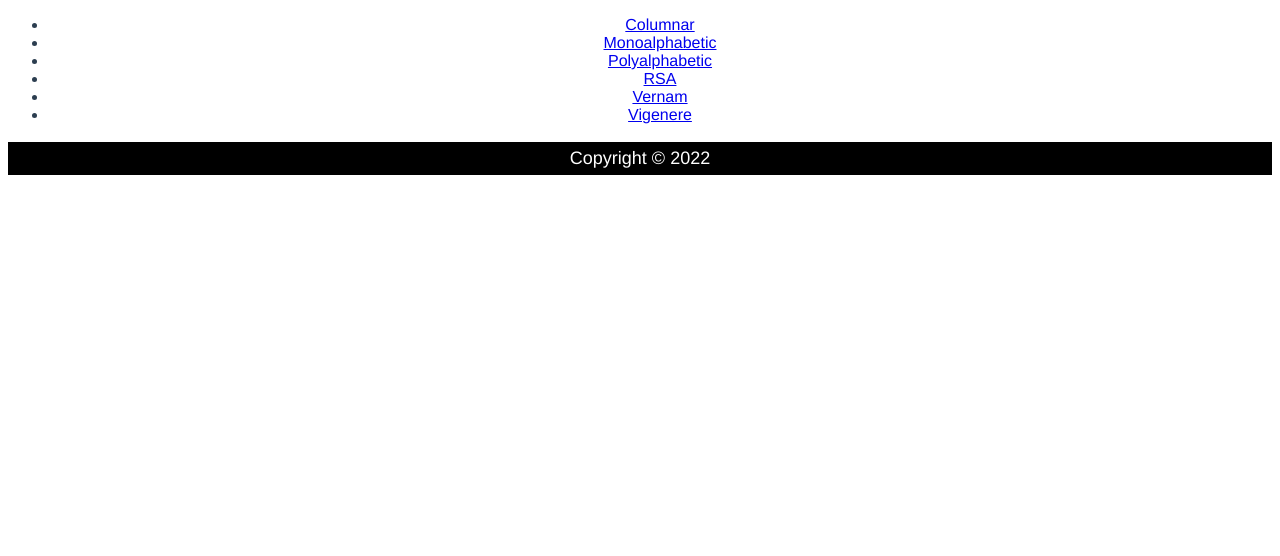
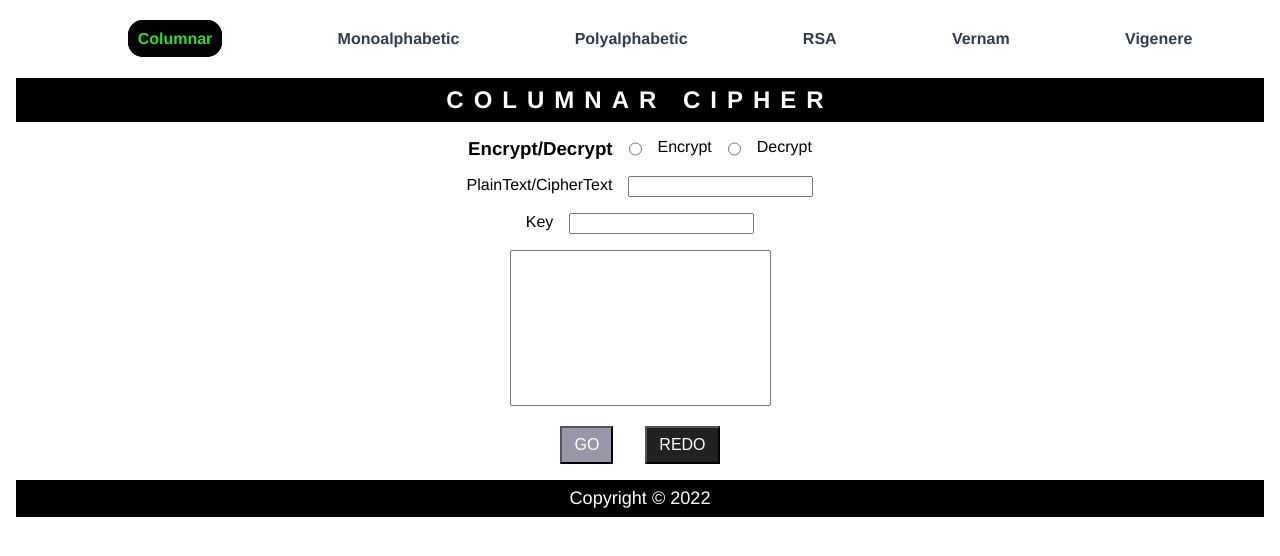
Before and after one commit to koPryce/cryptography-vue, a Vue app: page /#/columnar in a window 1280 px wide. Before the commit this address led to /#/. Shown: the top 556 px of the page. Built offline with nearby package versions, Linux system fonts and the light colour scheme.

Commit message:
Made layout changes

```diff
--- a/src/App.vue
+++ b/src/App.vue
@@ -4,7 +4,7 @@
     <router-link to="/about">About</router-link>
   </div>
   <router-view/> -->
-  <nav>
+  <nav id="nav">
     <ul>
       <li><router-link to="/columnar">Columnar</router-link></li>
       <li><router-link to="/monoalphabetic">Monoalphabetic</router-link></li>
@@ -14,10 +14,9 @@
       <li><router-link to="/vigenere">Vigenere</router-link></li>
     </ul>
   </nav>
-  <section class="container">
+  <section class="content">
     <router-view></router-view>
     <Footer/>
-
   </section>
 </template>
 
@@ -44,12 +43,17 @@ export default {
 </script>
 
 <style>
+*, *::before, *::after{
+  box-sizing: border-box;
+  margin: 0;
+}
+
 #app {
   font-family: Avenir, Helvetica, Arial, sans-serif;
   -webkit-font-smoothing: antialiased;
   -moz-osx-font-smoothing: grayscale;
-  text-align: center;
-  color: #2c3e50;
+  color: #000000;
+  margin: 0 auto;
 }
 
 #nav {
@@ -57,11 +61,50 @@ export default {
 }
 
 #nav a {
+  text-decoration: none;
   font-weight: bold;
   color: #2c3e50;
 }
 
 #nav a.router-link-exact-active {
-  color: #42b983;
+  color: #2cdd26;
+  background:black;
+  border: 10px black solid;
+  border-radius: 15px;
+}
+
+#nav ul{
+  list-style: none;
+  display: flex;
+  flex: 0 0 200px;
+  width: 100%;
+  justify-content:space-around;
+}
+
+.content{
+  margin: 0 1rem;
+  text-align: center;
+}
+
+#answer{
+    resize: none;
+}
+
+.etype, .text, .key{
+        display:flex;
+        justify-content: center;
+        gap: 1rem;
+        margin: 1rem;
+}
+
+input::-webkit-outer-spin-button,
+input::-webkit-inner-spin-button {
+    -webkit-appearance: none;
+    margin: 0;
+}
+
+/* Firefox */
+input[type=number] {
+   -moz-appearance: textfield;
 }
 </style>
--- a/src/components/Button.vue
+++ b/src/components/Button.vue
@@ -14,17 +14,16 @@ export default {
 
 <style scoped>
 button{
-    background-color: black;
-    border: 1px solid black;
     text-transform: uppercase;
-    font-size:23px;
-    padding:.5em;
-    margin: 1em;
+    font-size:1rem;
+    padding: .5rem .75rem;
+    margin: 1rem;
+    color: #FFF;
 }
 
 button:hover{
     cursor: pointer;
-    border: 3px red solid;
+    opacity: .7;
 }
 
 </style>
--- a/src/components/Footer.vue
+++ b/src/components/Footer.vue
@@ -14,8 +14,8 @@ p{
     text-transform: capitalize;
     color: white;
     background-color:black;
-    font-size:18px;
-    padding: 6px;
+    font-size:1.13rem;
+    padding: 0.5rem;
 }
 
 </style>
--- a/src/components/Header.vue
+++ b/src/components/Header.vue
@@ -1,7 +1,5 @@
 <template>
     <h1>{{heading}}</h1>
-
-
 </template>
 
 <script>
@@ -19,7 +17,7 @@ h1{
     background-color:black;
     color:white;
     text-transform: uppercase;
-    letter-spacing: 10px;
-    padding: 8px;
+    letter-spacing: 0.625rem;
+    padding: 0.5rem;
 }
 </style>
--- a/src/views/Columnar.vue
+++ b/src/views/Columnar.vue
@@ -1,6 +1,7 @@
 <template>
     <Header heading="Columnar Cipher"/>
-
+    <section class="container">
+        <section class="etype">
             <h3>Encrypt/Decrypt</h3>
 
             <input type="radio" name="etype" id="encrypt" value="encrypt" v-model="etype">
@@ -8,18 +9,27 @@
 
             <input type="radio" name="etype" id="decrypt" value="decrypt" v-model="etype">
             <label for="decrypt">Decrypt</label>
+        </section>
 
+        <section class="text">
             <label for="text">PlainText/CipherText</label>
             <input type="text" name="text" id="text" v-model.trim="text">
+        </section>
 
+        <section class="key">
             <label for="key">Key</label>
             <input type="text" name="key" id="key" v-model.trim="key">
+        </section>
 
+        <section class="answer">
             <textarea name="answer" id="answer" cols="30" rows="10" v-model="ans" readonly></textarea>
+        </section>
 
-    <Button @click="performAction" color="green" label="Go"/>
-
-    <Button @click="clearContent" color="red" label="Redo"/>
+        <section class="btns">
+            <Button @click="performAction" color="#9897A9" label="Go"/>
+            <Button @click="clearContent" color="#232023" label="Redo"/>
+        </section>
+    </section>
 </template>
 
 <script>
@@ -217,5 +227,4 @@ export default {
 </script>
 
 <style scoped>
-
 </style>
--- a/src/views/Monoalphabetic.vue
+++ b/src/views/Monoalphabetic.vue
@@ -1,25 +1,32 @@
 <template>
     <Header heading="Monoalphabetic Cipher"/>
 
+    <section class="etype">
         <h3>Encrypt/Decrypt</h3>
-
         <input type="radio" name="etype" id="encrypt" value="encrypt" v-model="etype">
         <label for="encrypt">Encrypt</label>
-
         <input type="radio" name="etype" id="decrypt" value="decrypt" v-model="etype">
         <label for="decrypt">Decrypt</label>
+    </section>
 
+    <section class="text">
         <label for="text">Plaintext/Ciphertext</label>
         <input type="text" name="text" id="text" v-model.trim="text">
+    </section>
 
+    <section class="key">
         <label for="key">Key/mu</label>
         <input type="number" name="key" id="key" v-model="key">
+    </section>
 
+    <section class="answer">
         <textarea name="answer" id="answer" cols="30" rows="10" v-model="ans" readonly></textarea>
+    </section>
 
-    <Button @click="performAction" color="green" label="Go"/>
-
-    <Button @click="clearContent" color="red" label="Redo"/>
+    <section class="btns">
+        <Button @click="performAction" color="#9897A9" label="Go"/>
+        <Button @click="clearContent" color="#232023" label="Redo"/>
+    </section>
 </template>
 
 <script>
--- a/src/views/Polyalphabetic.vue
+++ b/src/views/Polyalphabetic.vue
@@ -1,22 +1,27 @@
 <template>
     <Header heading="Polyalphabetic Cipher"/>
 
+    <section class="etype">
         <h3>Encrypt/Decrypt</h3>
-
         <input type="radio" name="etype" id="encrypt" value="encrypt" v-model="etype">
         <label for="encrypt">Encrypt</label>
-
         <input type="radio" name="etype" id="decrypt" value="decrypt" v-model="etype">
         <label for="decrypt">Decrypt</label>
+    </section>
 
+    <section class="text">
         <label for="text">Plaintext/Ciphertext</label>
         <input type="text" name="text" id="text" v-model.trim="text">
+    </section>
 
+    <section class="answer">
         <textarea name="answer" id="answer" cols="30" rows="10" v-model="ans" readonly></textarea>
+    </section>
 
-    <Button @click="performAction" color="green" label="Go"/>
-
-    <Button @click="clearContent" color="red" label="Redo"/>
+    <section class="btns">
+        <Button @click="performAction" color="#9897A9" label="Go"/>
+        <Button @click="clearContent" color="#232023" label="Redo"/>
+    </section>
 </template>
 
 <script>
--- a/src/views/RSA.vue
+++ b/src/views/RSA.vue
@@ -1,34 +1,35 @@
 <template>
     <Header heading="RSA"/>
 
+    <section class="etype">
         <h3>Encrypt/Decrypt</h3>
-
         <input type="radio" name="etype" id="encrypt" value="encrypt" v-model="etype">
         <label for="encrypt">Encrypt</label>
-
         <!-- <input type="radio" name="etype" id="decrypt" value="decrypt" v-model="etype">
         <label for="decrypt">Decrypt</label> -->
+    </section>
 
+    <section class="text">
         <label for="p">p</label>
         <input type="number" name="p" id="p" v-model="p">
-
         <label for="q">q</label>
         <input type="number" name="q" id="q" v-model="q">
-
         <label for="e">e</label>
         <input type="number" name="e" id="e" v-model="e">
-
         <label for="d">d (if bit given, enter -1)</label>
         <input type="number" name="d" id="d" v-model="d">
-
         <label for="text">Plaintext/Ciphertext</label>
         <input type="number" name="text" id="text" v-model="text">
+    </section>
 
+    <section class="answer">
         <textarea name="answer" id="answer" cols="30" rows="10" v-model="ans" readonly></textarea>
+    </section>
 
-    <Button @click="performAction" color="green" label="Go"/>
-
-    <Button @click="clearContent" color="red" label="Redo"/>
+    <section class="btns">
+        <Button @click="performAction" color="#9897A9" label="Go"/>
+        <Button @click="clearContent" color="#232023" label="Redo"/>
+    </section>
 </template>
 
 <script>
--- a/src/views/Vernam.vue
+++ b/src/views/Vernam.vue
@@ -1,33 +1,37 @@
 <template>
     <Header heading="Vernam Cipher"/>
 
+    <section class="etype">
         <h3>Encrypt/Decrypt</h3>
-
         <input type="radio" name="etype" id="encrypt" value="encrypt" v-model="etype">
         <label for="encrypt">Encrypt</label>
-
         <input type="radio" name="etype" id="decrypt" value="decrypt" v-model="etype">
         <label for="decrypt">Decrypt</label>
+    </section>
 
+    <section class="text">
         <label for="text">Plaintext/Ciphertext</label>
         <input type="text" name="text" id="text" v-model.trim="text">
+    </section>
 
+    <section class="key">
         <h3>Type of Key</h3>
-
         <input type="radio" name="ktype" id="numeric" value="numeric" v-model="ktype">
         <label for="numeric">Numeric</label>
-
         <input type="radio" name="ktype" id="alphabetic" value="alphabetic" v-model="ktype">
         <label for="alphabetic">Alphabetic</label>
-
         <label for="key">Key (if numeric, enter with spaces)</label>
         <input type="text" name="key" id="key" v-model.trim="key">
+    </section>
 
+    <section class="answer">
         <textarea name="answer" id="answer" cols="30" rows="10" v-model="ans" readonly></textarea>
+    </section>
 
-    <Button @click="performAction" color="green" label="Go"/>
-
-    <Button @click="clearContent" color="red" label="Redo"/>
+    <section class="btns">
+            <Button @click="performAction" color="#9897A9" label="Go"/>
+            <Button @click="clearContent" color="#232023" label="Redo"/>
+    </section>
 </template>
 
 <script>
--- a/src/views/Vigenere.vue
+++ b/src/views/Vigenere.vue
@@ -1,25 +1,32 @@
 <template>
     <Header heading="Vigenere Cipher"/>
 
+    <section class="etype">
         <h3>Encrypt/Decrypt</h3>
-
         <input type="radio" name="etype" id="encrypt" value="encrypt" v-model="etype">
         <label for="encrypt">Encrypt</label>
-
         <input type="radio" name="etype" id="decrypt" value="decrypt" v-model="etype">
         <label for="decrypt">Decrypt</label>
+    </section>
 
+    <section class="text">
         <label for="text">Plaintext/Ciphertext</label>
         <input type="text" name="text" id="text" v-model.trim="text">
+    </section>
 
+    <section class="key">
         <label for="key">Key</label>
         <input type="text" name="key" id="key" v-model.trim="key">
+    </section>
 
+    <section class="answer">
         <textarea name="answer" id="answer" cols="30" rows="10" v-model="ans" readonly></textarea>
+    </section>
 
-    <Button @click="performAction" color="green" label="Go"/>
-
-    <Button @click="clearContent" color="red" label="Redo"/>
+    <section class="btns">
+        <Button @click="performAction" color="#9897A9" label="Go"/>
+        <Button @click="clearContent" color="#232023" label="Redo"/>
+    </section>
 </template>
 
 <script>
```
Lines whose indentation alone changed are shown as unchanged.
